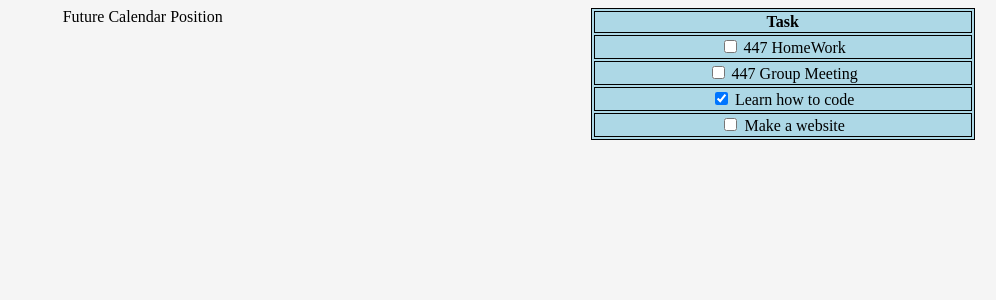
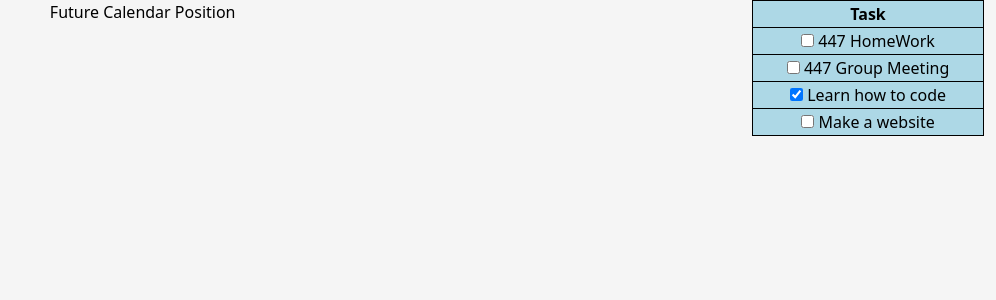
Before and after one commit to shonkaga/todolist-app, a Flask app: page / in a window 1280 px wide. Shown: the top 300 px of the page, without its empty margins (284-1280 px from the left). Run offline with Flask 3, Linux system fonts and the light colour scheme; data comes from the database, SQL or seed files in the repository.

Commit message:
Updated index.html and styles.css to implement bootstrap.

```diff
--- a/static/styles.css
+++ b/static/styles.css
@@ -1,3 +1,4 @@
+
 body {
     background-color:whitesmoke;
     color: black;
@@ -8,17 +9,24 @@
     border:1px solid black;
     margin-left: auto;
     margin-right: 5%;
-    width: 90%;
+    width: 100%;
     text-align: center;
     background-color: lightblue;
 }
-.fixed-list {
-    width: calc(100% / 3); /* Adjust the width as needed */
+.fixed-list{
+    width: calc(100% / 5); /* Adjust the width as needed */
     position: fixed;
     right: 0;
 }
 .fixed-calender{
     width: calc(100% / 1.5); /* Adjust the width as needed */
+    margin-left: auto;
     position: fixed;
     left: 0;
 }
+html {
+    box-sizing: border-box;
+  }
+  *, *:before, *:after {
+    box-sizing: inherit;
+  }
--- a/templates/index.html
+++ b/templates/index.html
@@ -3,11 +3,19 @@
 <html lang="en">
 <head>
     <meta charset="UTF-8">
-    <meta name="viewport" content="width=device-width, initial-scale=1.0">
+    <meta name="viewport" content="width=device-width, initial-scale=1">
     <title>todolist-app</title>
+    <link href="https://cdn.jsdelivr.net/npm/bootstrap@5.3.3/dist/css/bootstrap.min.css" rel="stylesheet" integrity="sha384-QWTKZyjpPEjISv5WaRU9OFeRpok6YctnYmDr5pNlyT2bRjXh0JMhjY6hW+ALEwIH" crossorigin="anonymous">
     <link rel="stylesheet" href="{{ url_for('static', filename='styles.css') }}">
+    <script src="https://cdn.jsdelivr.net/npm/@popperjs/core@2.11.8/dist/umd/popper.min.js" integrity="sha384-I7E8VVD/ismYTF4hNIPjVp/Zjvgyol6VFvRkX/vR+Vc4jQkC+hVqc2pM8ODewa9r" crossorigin="anonymous"></script>
+    <script src="https://cdn.jsdelivr.net/npm/bootstrap@5.3.3/dist/js/bootstrap.min.js" integrity="sha384-0pUGZvbkm6XF6gxjEnlmuGrJXVbNuzT9qBBavbLwCsOGabYfZo0T0to5eqruptLy" crossorigin="anonymous"></script>
 </head>
 <body>
+    <div class="container-fluid">
+        <div class="row">
+            <div class="fixed-calender">
+                <header>Future Calendar Position</header>
+            </div>
             <div class="fixed-list">
                 <table>
                     <tr>
@@ -23,8 +31,7 @@
                     {% endfor %}
                 </table>
             </div>
-    <div class="fixed-calender">
-        <header>Future Calendar Position</header>
+        </div>
     </div>
 </body>
 </html>
```
Also changed, not shown: static/bootstrap product image.PNG (added). Lines whose indentation alone changed are shown as unchanged.
